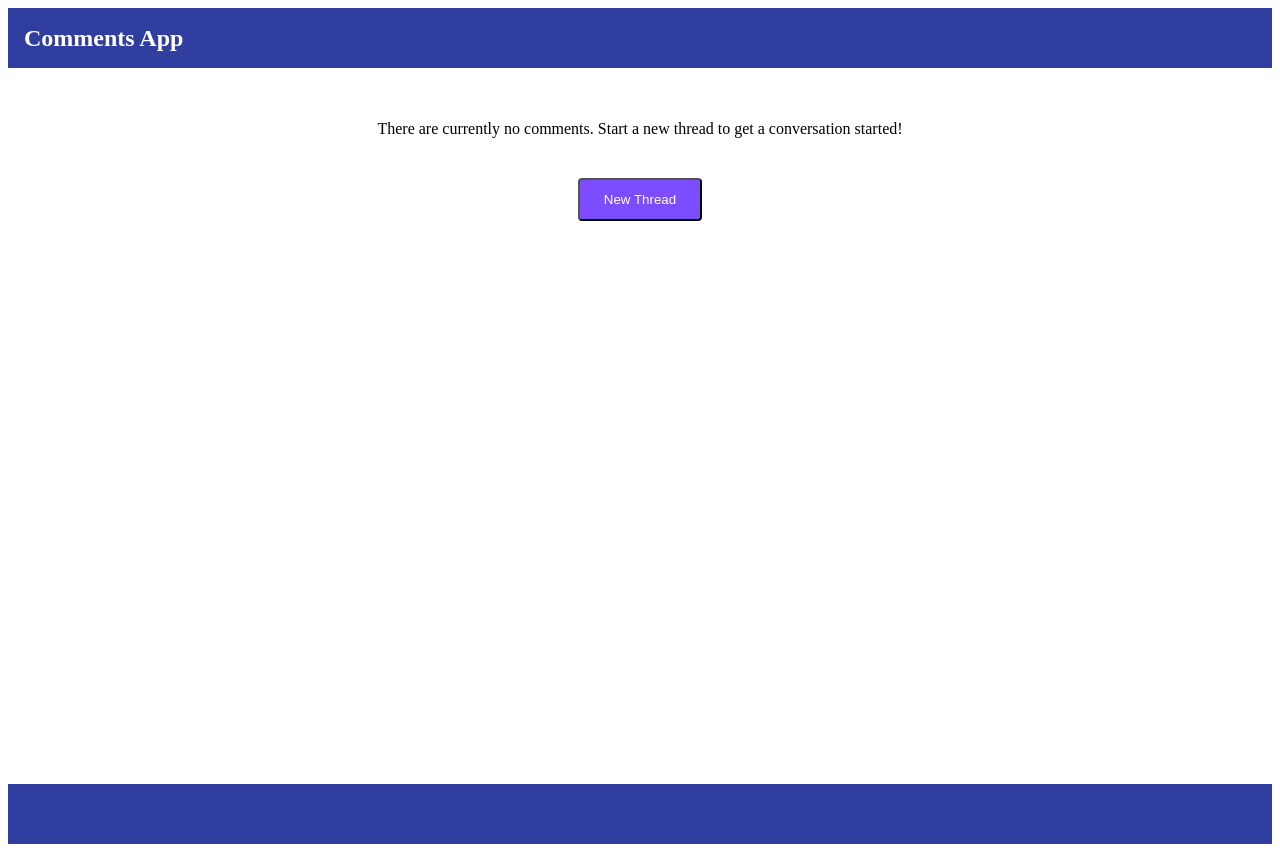
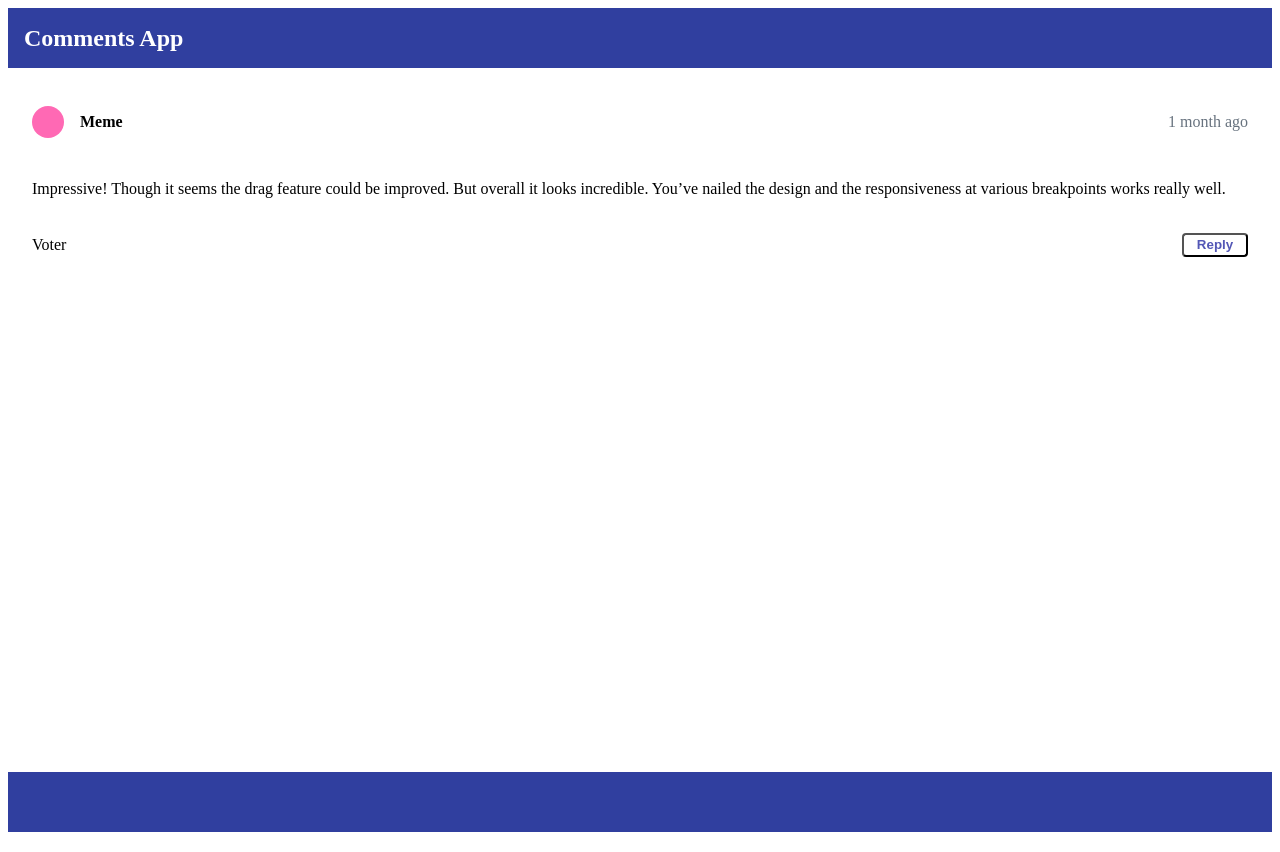
Before and after one commit to xmtrinidad/comments-app, a SvelteKit app: page /comments in a window 1280 px wide. Built offline with nearby package versions, Linux system fonts and the light colour scheme.

Commit message:
started comments card

```diff
--- /dev/null
+++ b/src/lib/components/Comment.svelte
@@ -0,0 +1,84 @@
+<script lang="ts"></script>
+
+<div class="comment-container">
+  <div class="desktop-voter">
+    <span>Voter</span>
+  </div>
+
+  <div class="comment-header-body-container">
+    <div class="comment-header">
+      <div class="comment-header-avatar-container">
+        <div class="comment-header-avatar"></div>
+        <h2 class="comment-header-username">Meme</h2>
+      </div>
+      <span class="comment-header-time">1 month ago</span>
+    </div>
+    <div class="comment-body">
+      <p>Impressive! Though it seems the drag feature could be improved. But overall it looks incredible. You’ve nailed the design and the responsiveness at various breakpoints works really well.</p>
+    </div>
+    <div class="comment-footer">
+      <span>Voter</span>
+      <button>Reply</button>
+    </div>
+  </div>
+
+</div>
+
+<style>
+  .desktop-voter {
+    display: none;
+  }
+
+  .comment-header-body-container {
+    padding: 8px 12px;
+    display: flex;
+    flex-direction: column;
+    gap: 16px;
+  }
+
+  .comment-header {
+    display: flex;
+    align-items: center;
+    justify-content: space-between;
+  }
+
+  .comment-header-avatar-container {
+    display: flex;
+    align-items: center;
+    gap: 16px;
+  }
+
+  .comment-header-avatar {
+    width: 32px;
+    height: 32px;
+    border-radius: 100%;
+    background-color: hotpink;
+  }
+
+  .comment-header-time {
+    color: #67727E;
+  }
+
+  .comment-header-username {
+    font-size: 1rem;
+  }
+
+  .comment-body p {
+    line-height: 24px;
+  }
+
+  .comment-footer {
+    display: flex;
+    align-items: center;
+    justify-content: space-between;
+  }
+
+  .comment-footer button {
+    background-color: transparent;
+    color: #5357B6;
+    width: 66px;
+    height: 24px;
+    border-radius: 4px;
+    font-weight: 600;
+  }
+</style>
--- a/src/lib/components/NoComments.svelte
+++ b/src/lib/components/NoComments.svelte
@@ -15,6 +15,7 @@
     align-items: center;
     gap: 24px;
     margin-top: 36px;
+    text-align: center;
   }
 
   button {
--- a/src/lib/styles/global.css
+++ b/src/lib/styles/global.css
@@ -5,6 +5,7 @@ html {
 body {
   margin: 0;
   padding: 0;
+  background-color: #F5F6FA;
 }
 *, *:before, *:after {
   box-sizing: inherit;
--- a/src/routes/comments/+page.svelte
+++ b/src/routes/comments/+page.svelte
@@ -1,8 +1,23 @@
 <script lang="ts">
-    import NoComments from "$lib/components/NoComments.svelte";
-
+  import Comment from "$lib/components/Comment.svelte";
+import NoComments from "$lib/components/NoComments.svelte";
+  const topics = ['1'];
 </script>
 
 
 
-<NoComments />
+{#if topics.length === 0}
+  <NoComments />
+{:else}
+  <div class="topics-container">
+    <Comment />
+  </div>
+{/if}
+
+<style>
+  .topics-container {
+    margin: 24px 12px;
+    background-color: #fff;
+    border-radius: 8px;
+  }
+</style>
```
